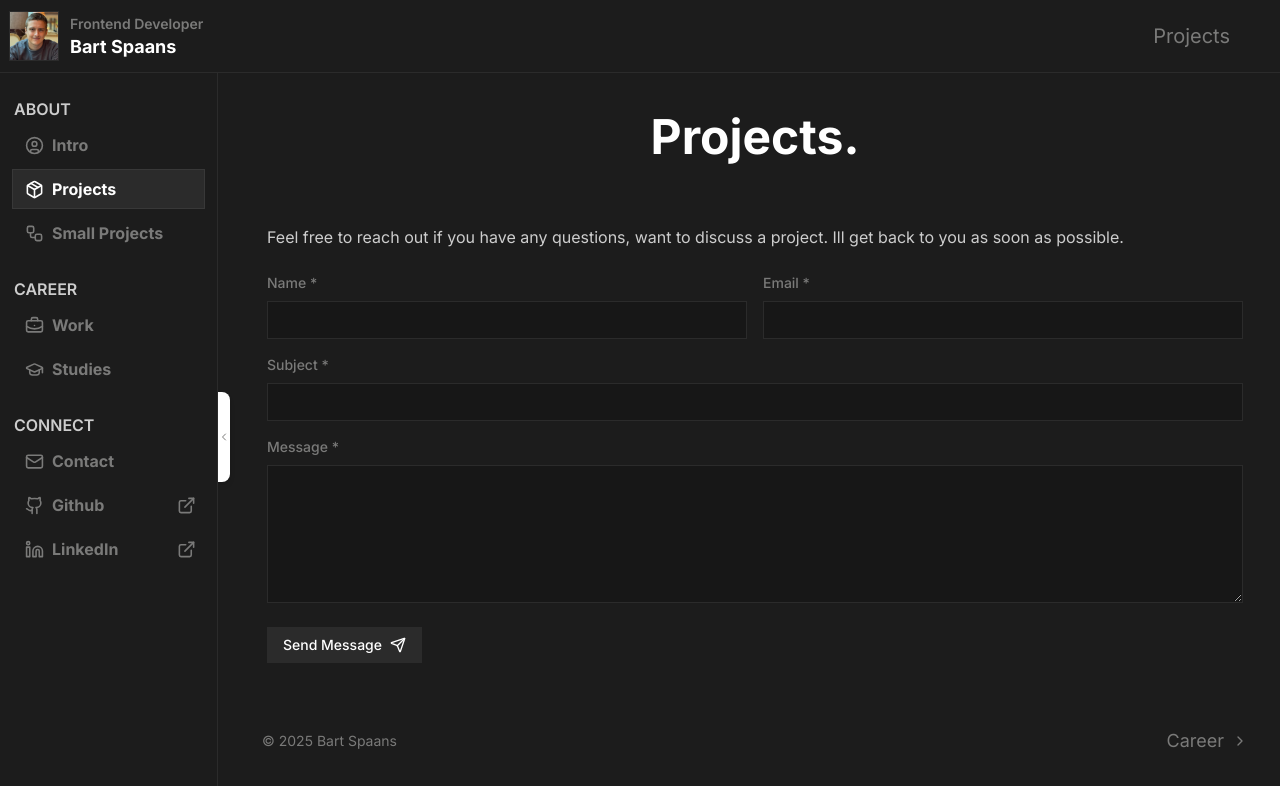
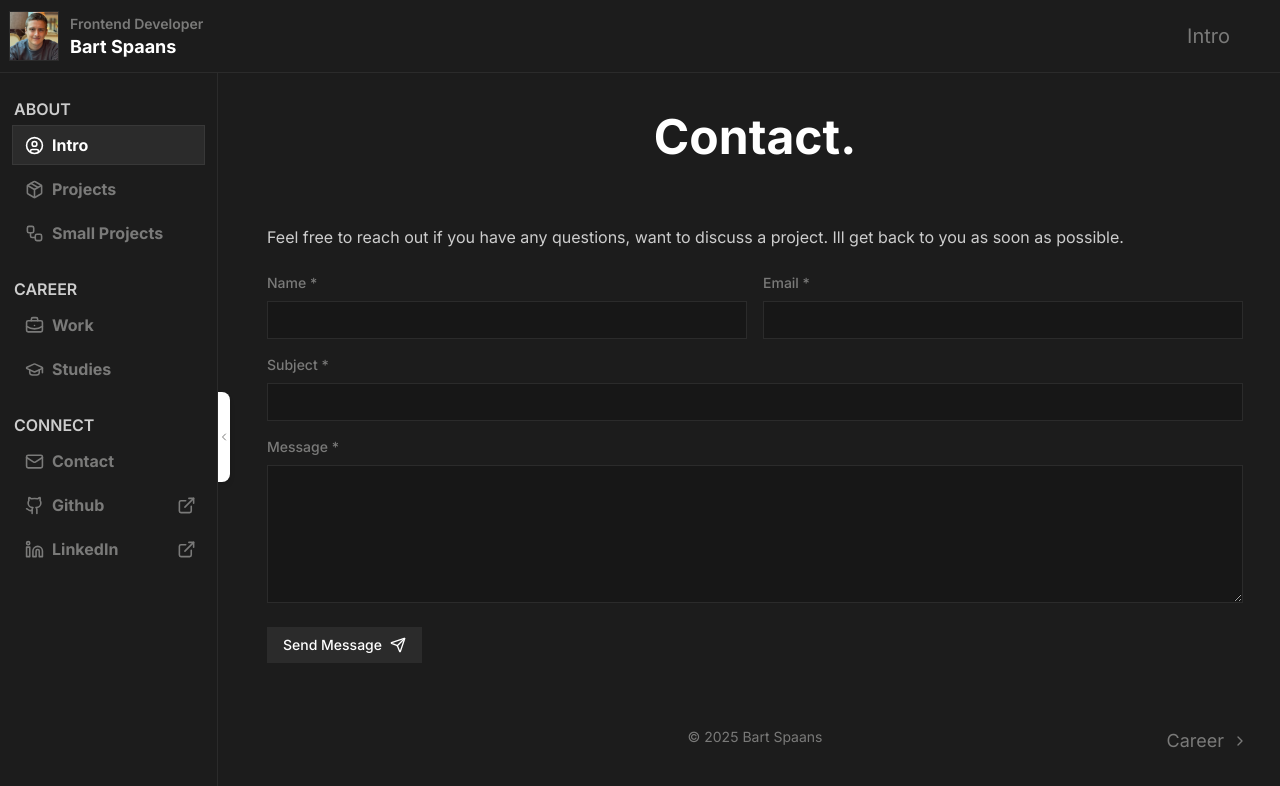
Before and after one commit to spaansba/Portfolio, a Next.js app: page /contact in a window 1280 px wide. Shown: the top 786 px of the page. Built offline with nearby package versions, Linux system fonts and the light colour scheme.

Commit message:
fixed footer placement

```diff
--- a/src/app/_components/Content/ContentFooter/ContentFooter.tsx
+++ b/src/app/_components/Content/ContentFooter/ContentFooter.tsx
@@ -32,7 +32,7 @@
 
   const goToPage = useGoToPageOrScroll();
   return (
-    <footer className="bg-SecondaryGray mb:pb-7 flex justify-between px-4 pt-6 pb-20 select-none md:px-8 md:py-8">
+    <footer className="bg-SecondaryGray mb:pb-7 relative flex justify-between px-4 pt-6 pb-20 select-none md:px-8 md:py-8">
       <FooterButton
         direction="previous"
         isDisabled={!previousCategoryPage}
@@ -45,7 +45,7 @@
             : ""
         }
       />
-      <div className="text-TextGray flex items-center text-center text-sm">
+      <div className="text-TextGray absolute left-1/2 flex h-full -translate-x-1/2 items-start text-center text-sm">
         <FooterName />
       </div>
       <FooterButton
--- a/src/app/_components/Content/ContentFooter/ContentFooterButton.tsx
+++ b/src/app/_components/Content/ContentFooter/ContentFooterButton.tsx
@@ -14,7 +14,7 @@
   direction,
   name,
 }: FooterButtonProps) {
-  if (!name) return null;
+  if (!name) return <div></div>;
 
   return (
     <button
--- a/src/app/contact/page.tsx
+++ b/src/app/contact/page.tsx
@@ -8,10 +8,10 @@
   const isMobileDevice = await GetIsMobileDevice();
   return (
     <ContentWrapper>
-      <div id="projects" data-observe>
+      <div id="contact" data-observe>
         <SectionHeaderTitle
-          title="Projects."
-          urlHash="#projects"
+          title="Contact."
+          urlHash=""
           isMobileDevice={isMobileDevice}
         />
         <ContactForm />
--- a/src/data/NavigationData.ts
+++ b/src/data/NavigationData.ts
@@ -8,18 +8,18 @@
   Rss,
   UserCircle,
   Workflow,
-} from "lucide-react"
-import type { NavigationPageItem } from "../../types/NavigationListItem"
+} from "lucide-react";
+import type { NavigationPageItem } from "../../types/NavigationListItem";
 
 // Add an id to each NavigationPageItem programmatically
 function createNavigationList(
   category: string,
-  items: Omit<NavigationPageItem, "id">[]
+  items: Omit<NavigationPageItem, "id">[],
 ): NavigationPageItem[] {
   return items.map((item, index) => ({
     ...item,
     id: `${category}-${(index + 1) * 10}`,
-  }))
+  }));
 }
 
 export const aboutList = createNavigationList("about", [
@@ -44,7 +44,7 @@
     path: "/about",
     hash: "#smallprojects",
   },
-])
+]);
 
 export const careerList = createNavigationList("career", [
   {
@@ -61,17 +61,7 @@
     path: "/career",
     hash: "#studies",
   },
-])
-
-export const resourcesList = createNavigationList("resources", [
-  {
-    name: "Feed",
-    icon: Rss,
-    isOutsideLink: false,
-    path: "/resources",
-    hash: "#studies",
-  },
-])
+]);
 
 export const connectList = createNavigationList("connect", [
   {
@@ -79,13 +69,12 @@
     icon: Mail,
     isOutsideLink: false,
     path: "/contact",
-    hash: "#contactform",
   },
   {
     name: "Github",
     icon: Github,
     onMouseDown: () => {
-      window.open("https://github.com/spaansba", "_blank")
+      window.open("https://github.com/spaansba", "_blank");
     },
     isOutsideLink: true,
   },
@@ -93,8 +82,8 @@
     name: "LinkedIn",
     icon: Linkedin,
     onMouseDown: () => {
-      window.open("https://www.linkedin.com/in/bart-spaans", "_blank")
+      window.open("https://www.linkedin.com/in/bart-spaans", "_blank");
     },
     isOutsideLink: true,
   },
-])
+]);
--- a/src/hooks/useGoToPageOrScroll.ts
+++ b/src/hooks/useGoToPageOrScroll.ts
@@ -27,11 +27,17 @@
         }
       }
     } else {
+      console.log(desiredPathName);
+      console.log(urlHash);
       // if (urlHash) {
       //   sessionStorage.setItem("scrollToHash", urlHash);
       // }
       // router.push(desiredPathName || "/");
-      router.push(`${desiredPathName}${urlHash}` || "/");
+      if (urlHash) {
+        router.push(`${desiredPathName}${urlHash}`);
+      } else {
+        router.push(`${desiredPathName}`);
+      }
     }
   };
 }
--- a/src/stores/NavigationListStore.ts
+++ b/src/stores/NavigationListStore.ts
@@ -52,6 +52,7 @@
       if (!page) {
         return pages.about[0];
       }
+      console.log(pages);
       let currentCategory: CategoryType | undefined;
       let currentCategoryIndex = -1;
 
@@ -83,6 +84,11 @@
         nextCategoryIndex !== undefined
           ? categoryOrder[nextCategoryIndex]
           : undefined;
+
+      console.log(previousCategoryIndex + " previouscategoryindex");
+      console.log(previousCategory + " previousCategory");
+      console.log(nextCategoryIndex + " nextCategoryIndex");
+      console.log(nextCategory + " nextCategory");
 
       return {
         previousCategoryPage: previousCategory
```
